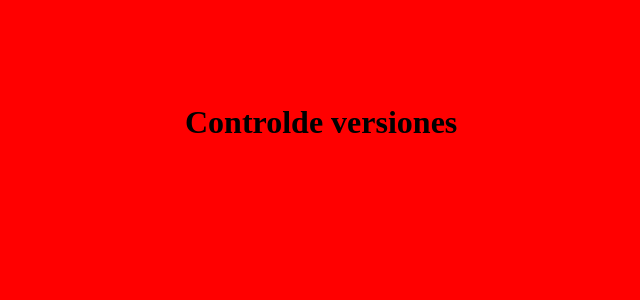
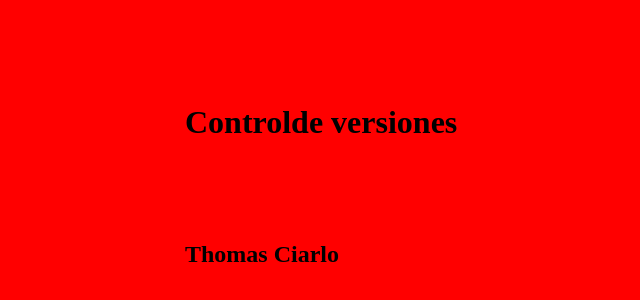
Before and after one commit to Notryal/TP_SO_I4_Equipo_101, a plain HTML site: page index.html in a window 1280 px wide. Shown: the part 96-396 px from the top of the page, without its empty margins (115-755 px from the left). Drawn offline with Linux system fonts and the light colour scheme.

Commit message:
update BETA

```diff
--- a/index.html
+++ b/index.html
@@ -8,5 +8,6 @@
 </head>
 <body>
 <h1>Controlde versiones</h1>
+<h2>Thomas Ciarlo</h2>
 </body>
 </html>
```
Also changed, not shown: faviconBETA.ico (added).
